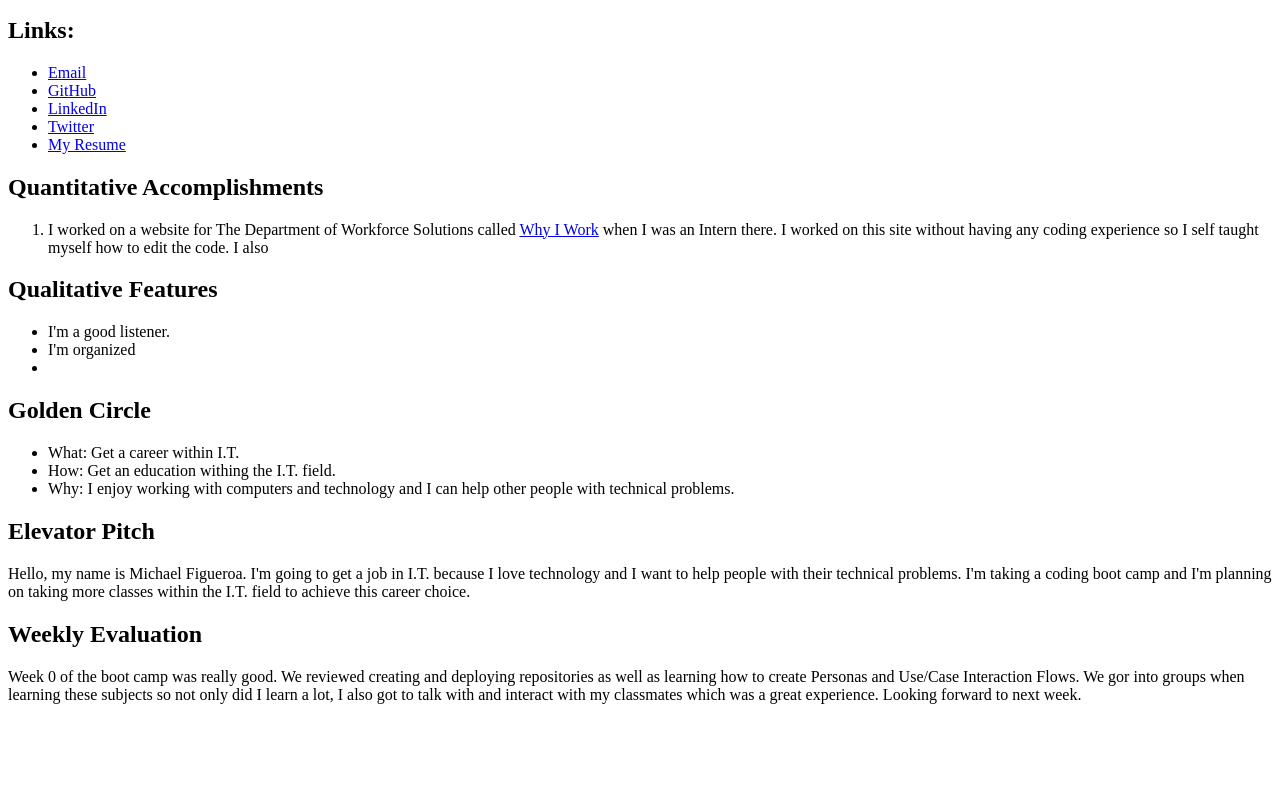
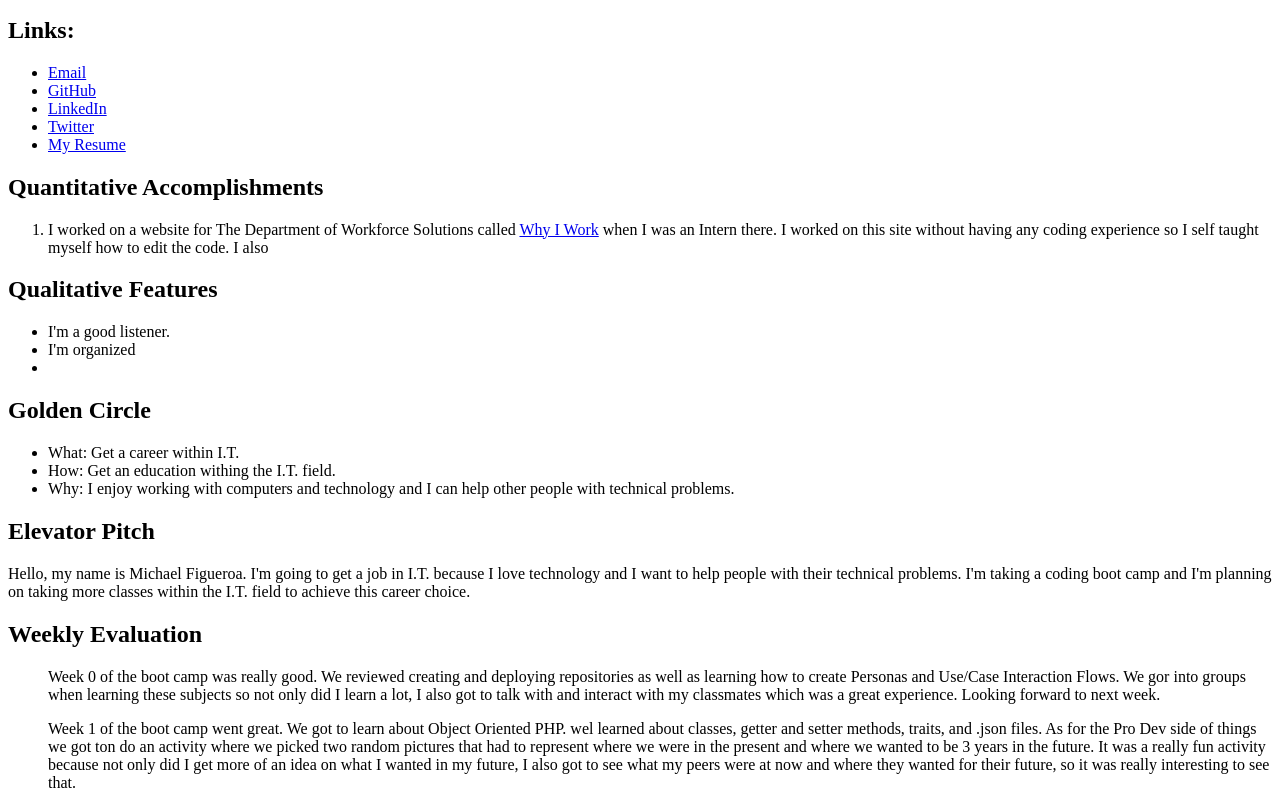
Before and after one commit to Mike1f/michaels-portfolio, a plain HTML site: page index.html in a window 1280 px wide. Shown: the part 101-909 px from the top of the page. Before the commit the page ends 821 px from the top, so only its background shows below. Drawn offline with Linux system fonts and the light colour scheme.

Commit message:
Week 1 reflection

```diff
--- a/index.html
+++ b/index.html
@@ -27,19 +27,31 @@
 			<li></li>
 		</ul>
 		<h2>Golden Circle</h2>
+
 		<ul>
 			<li>What: Get a career within I.T. </li>
 			<li>How: Get an education withing the I.T. field.</li>
 			<li>Why: I enjoy working with computers and technology and I can help other people with technical problems.</li>
 		</ul>
+
 		<h2>Elevator Pitch</h2>
+
 		<p>Hello, my name is Michael Figueroa. I'm going to get a job in I.T. because I love technology and I want to help
 			people with their technical problems. I'm taking a coding boot camp and I'm planning on taking more classes
 			within the I.T. field to achieve this career choice.</p>
+
 		<h2>Weekly Evaluation</h2>
-		<p>Week 0 of the boot camp was really good. We reviewed creating and deploying repositories as well as learning
+
+		<ul>Week 0 of the boot camp was really good. We reviewed creating and deploying repositories as well as learning
 			how to create Personas and Use/Case Interaction Flows. We gor into groups when learning these subjects so not
 			only did I learn a lot, I also got to talk with and interact with my classmates which was a great experience.
-			Looking forward to next week.</p>
+			Looking forward to next week.</ul>
+
+		<ul>Week 1 of the boot camp went great. We got to learn about Object Oriented PHP. wel learned about classes,
+			getter and setter methods, traits, and .json files. As for the Pro Dev side of things we got ton  do an activity
+			where we picked two random pictures that had to represent where we were in the present and where we wanted to
+			be 3 years in the future. It was a really fun activity because not only did I get more of an idea on what I
+			wanted in my future, I also got to see what my peers were at now and where they wanted for their future, so it
+			was really interesting to see that.</ul>
 	</body>
 </html>
```
